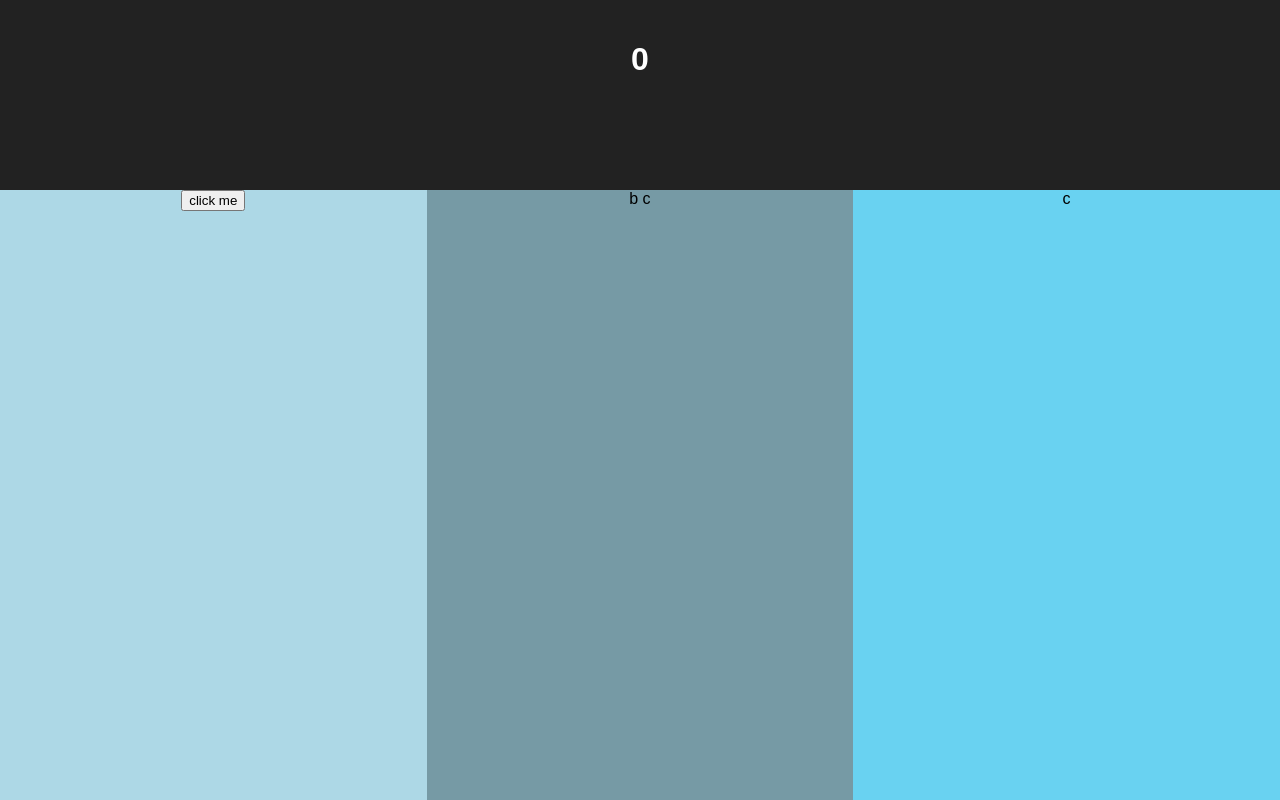
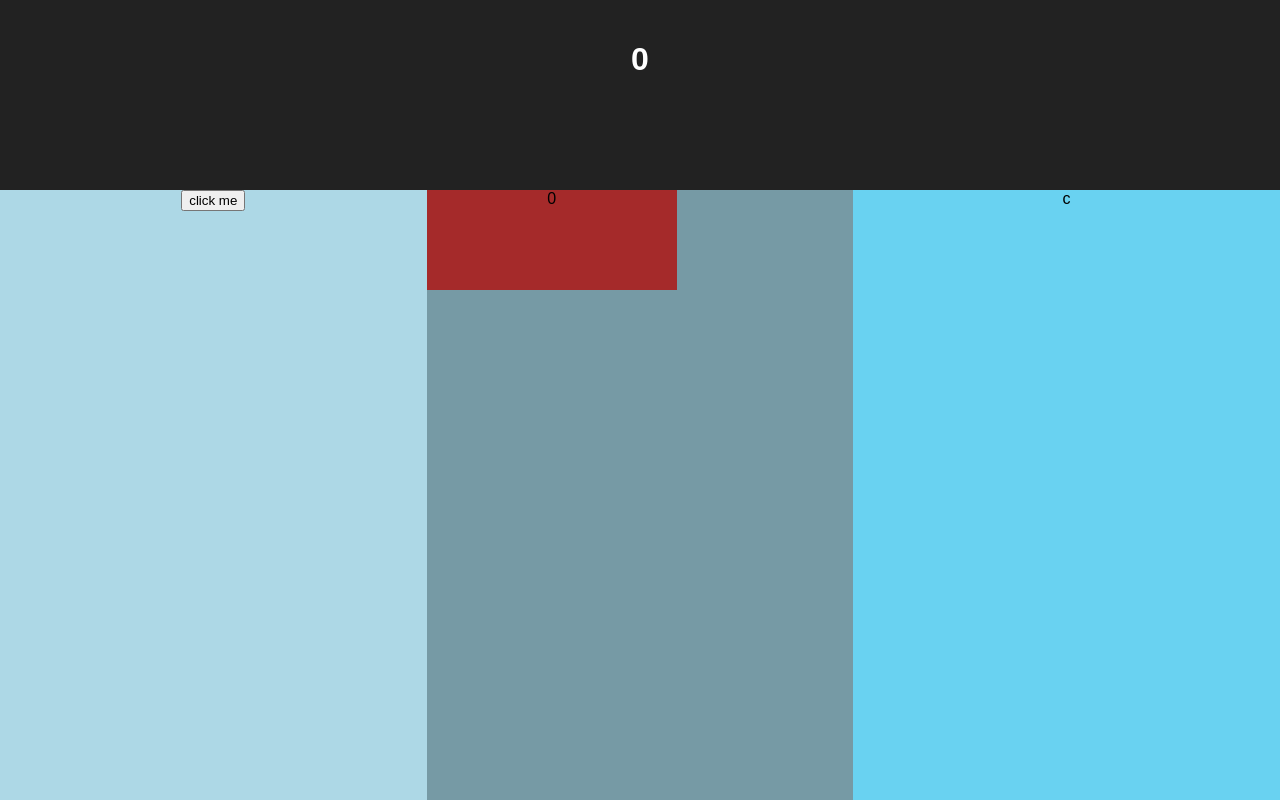
Before and after one commit to TomaszMoroz/skygate, a React (Create React App) app: page / in a window 1280 px wide. Shown: the top 800 px of the page. Built offline with nearby package versions, Linux system fonts and the light colour scheme.

Commit message:
Maker: 'Grandma' container created

```diff
--- a/src/App.css
+++ b/src/App.css
@@ -52,3 +52,12 @@
   background-color: darkorange;
   border-radius: 50%;
 }
+
+.maker{
+  width: 250px;
+  height: 100px;
+}
+
+.grandma{
+  background-color: brown;
+}
--- a/src/containers/App.js
+++ b/src/containers/App.js
@@ -1,6 +1,8 @@
 import React, { Component } from 'react';
 import { connect } from 'react-redux';
 import  Header  from '../components/Header';
+import Grandma from './Grandma';
+
 import addPoint from './cookieButton';
 import {Button} from 'react-bootstrap';
 
@@ -20,7 +22,7 @@ class App extends Component {
         </header>
 
         <div className="column left"> <Button onClick={this.props.addPoints}>click me</Button></div>
-        <div className="column center"> b  <addPoint /> c</div>
+        <div className="column center">   <Grandma /> </div>
         <div className="column right">  c  </div>
 
       </div>
--- /dev/null
+++ b/src/containers/Grandma.js
@@ -0,0 +1,34 @@
+import React, { Component } from 'react';
+import { connect } from 'react-redux';
+import { grandma } from '../actions/pointsActions';
+
+class Grandma extends Component{
+    render(){
+
+
+
+        return(
+            <div className="maker grandma" >
+                {this.props.howMany.grandmas}
+            </div>
+        );
+    }
+}
+const mapStateToProps = (state) => {
+    return {
+        howMany: state.makers
+    };
+};
+
+
+const mapDispatchToProps = (dispatch) => {
+    return {
+        grandma: () => {
+          dispatch(grandma())
+
+        }
+    };
+
+  };
+
+export default connect(mapStateToProps ,mapDispatchToProps)(Grandma);
--- a/src/containers/cookieButton.js
+++ b/src/containers/cookieButton.js
@@ -1,7 +1,7 @@
 import React, {Component} from 'react';
 import { connect } from 'react-redux';
 import  { handleClick } from '../actions/pointsActions';
-import {Button} from 'react-bootstrap'
+
 
 
 class addPoint extends Component {
--- a/src/reducers/makersReducer.js
+++ b/src/reducers/makersReducer.js
@@ -10,28 +10,28 @@ const makersReducer = (state = {
         case 'GRANDMA':
             state = {
             ...state,
-            grandmas: state.grandmas += 1
+            grandmas: state.grandmas + 1
         };
             break;
 
         case 'FARM':
             state = {
             ...state,
-            farms: state.farms += 1
+            farms: state.farms + 1
         };
             break;
 
         case 'MINE':
             state = {
             ...state,
-            mines: state.mines += 1
+            mines: state.mines + 1
         };
             break;
 
         case 'FACTORY':
             state = {
             ...state,
-            factories: state.factories += 1
+            factories: state.factories + 1
         };
             break;
 
```
